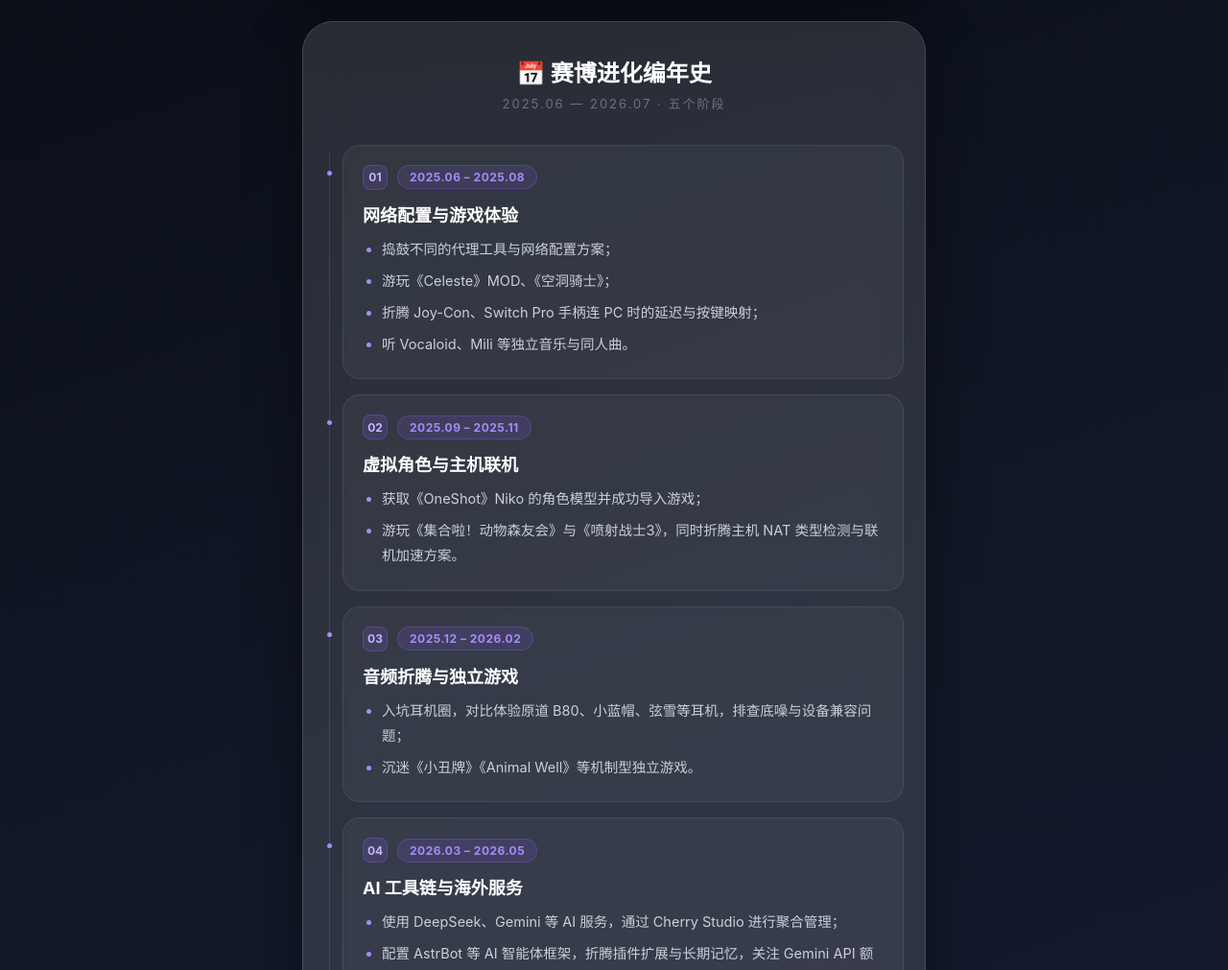
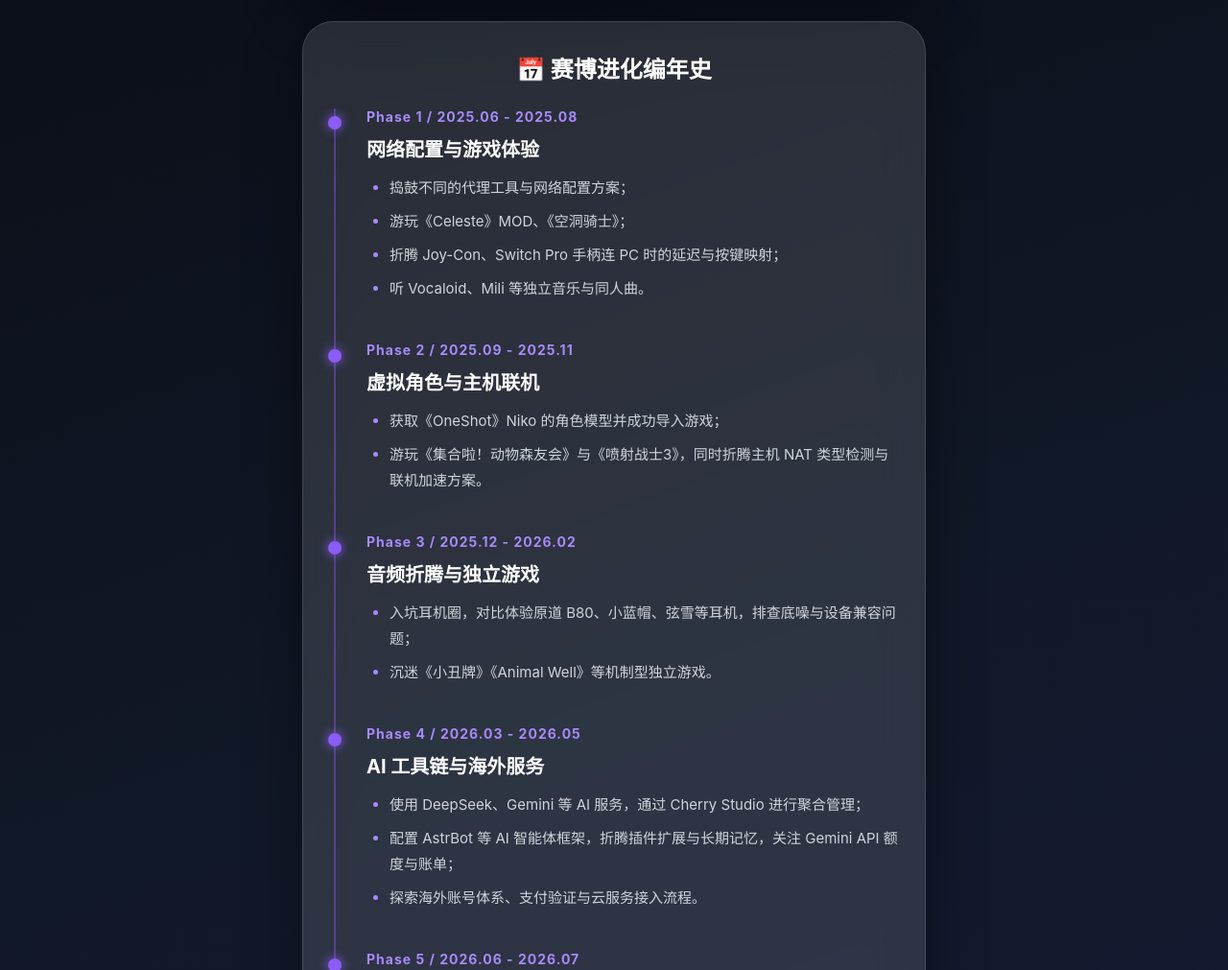
Before and after one commit to Yilink1/orbit, a plain HTML site: page index.html in a window 1280 px wide. Shown: the part 1613-2624 px from the top of the page at 96% size. Drawn offline with nearby package versions, Linux system fonts and the light colour scheme; a script that the page names is missing.

Commit message:
Update index.html styling

```diff
--- a/index.html
+++ b/index.html
@@ -175,121 +175,73 @@
 /* 编年史卡片专属视觉优化 */
 .timeline-card {
     text-align: left;
-    padding: 34px 22px 10px;
+    padding: 30px 24px;
 }
 
 .timeline-card h2 {
     text-align: center;
-    margin-bottom: 6px;
+    margin-bottom: 25px;
 }
 
-.timeline-subtitle {
-    text-align: center;
-    color: #6b7280;
-    font-size: 13px;
-    letter-spacing: 2px;
-    text-transform: uppercase;
-    margin-bottom: 34px;
-}
-
-/* 编年史时间轴专属样式：独立卡片堆叠，左侧一条极细竖线做时间轴暗示，不挤占正文宽度 */
+/* 编年史时间轴专属样式 */
 .timeline {
+    border-left: 2px solid rgba(139, 92, 246, 0.4);
+    margin: 20px 0 10px 8px;
+    padding-left: 32px;
     text-align: left;
-    display: flex;
-    flex-direction: column;
-    gap: 16px;
-    position: relative;
-    margin-left: 5px;
-    padding-left: 14px;
-}
-
-/* 极细竖线：贯穿整条时间轴，只是氛围提示，不承载信息宽度 */
-.timeline::before {
-    content: '';
-    position: absolute;
-    left: 0;
-    top: 6px;
-    bottom: 6px;
-    width: 1px;
-    background: rgba(139, 92, 246, 0.25);
 }
 
 .timeline-item {
     position: relative;
-    background: rgba(255, 255, 255, 0.045);
-    border: 1px solid rgba(255, 255, 255, 0.08);
-    border-radius: 18px;
-    padding: 20px 20px 22px;
+    margin-bottom: 42px;
 }
 
-/* 极小圆点：挂在细线上，标记每个阶段的起点 */
+.timeline-item:last-child {
+    margin-bottom: 0;
+}
+
 .timeline-item::before {
     content: '';
     position: absolute;
-    left: -17.5px;
-    top: 26px;
-    width: 5px;
-    height: 5px;
+    left: -40px;
+    top: 8px;
+    width: 14px;
+    height: 14px;
     border-radius: 50%;
-    background: #a78bfa;
-}
-
-/* 卡片头部：编号标签 + 日期胶囊 同一行 */
-.timeline-head {
-    display: flex;
-    align-items: center;
-    gap: 10px;
-    margin-bottom: 14px;
-}
-
-.timeline-node {
-    width: 26px;
-    height: 26px;
-    border-radius: 8px;
-    background: rgba(139, 92, 246, 0.15);
-    border: 1px solid rgba(139, 92, 246, 0.35);
-    display: flex;
-    align-items: center;
-    justify-content: center;
-    font-size: 12px;
-    font-weight: 700;
-    color: #c4b5fd;
-    flex-shrink: 0;
+    background: #8b5cf6;
+    box-shadow: 0 0 12px #8b5cf6;
 }
 
 .timeline-date {
-    font-size: 12px;
+    font-size: 14px;
     color: #a78bfa;
     font-weight: 700;
-    letter-spacing: 0.5px;
-    background: rgba(139, 92, 246, 0.14);
-    border: 1px solid rgba(139, 92, 246, 0.3);
-    padding: 4px 12px;
-    border-radius: 20px;
+    margin-bottom: 12px;
+    letter-spacing: 1px;
 }
 
 .timeline-title {
-    font-size: 18px;
+    font-size: 20px;
     font-weight: 700;
     color: #fff;
-    margin-bottom: 10px;
+    margin-bottom: 12px;
     line-height: 1.4;
 }
 
 .timeline-desc {
-    font-size: 14.5px;
-    color: #cbd0da;
+    font-size: 15px;
+    color: #d1d5db;
     line-height: 1.8;
 }
 
 /* 编年史分段列表样式 */
 .timeline-desc ul {
     margin: 0;
-    padding-left: 20px;
+    padding-left: 24px;
 }
 
 .timeline-desc li {
-    margin-bottom: 7px;
+    margin-bottom: 8px;
 }
 
 .timeline-desc li:last-child {
@@ -553,14 +505,10 @@
 <!-- ================= 编年史 ================= -->
 <div class="card timeline-card">
     <h2>📅 赛博进化编年史</h2>
-    <div class="timeline-subtitle">2025.06 — 2026.07 · 五个阶段</div>
 
     <div class="timeline">
         <div class="timeline-item">
-            <div class="timeline-head">
-                <span class="timeline-node">01</span>
-                <span class="timeline-date">2025.06 – 2025.08</span>
-            </div>
+            <div class="timeline-date">Phase 1 / 2025.06 - 2025.08</div>
             <div class="timeline-title">网络配置与游戏体验</div>
             <div class="timeline-desc">
                 <ul>
@@ -573,10 +521,7 @@
         </div>
 
         <div class="timeline-item">
-            <div class="timeline-head">
-                <span class="timeline-node">02</span>
-                <span class="timeline-date">2025.09 – 2025.11</span>
-            </div>
+            <div class="timeline-date">Phase 2 / 2025.09 - 2025.11</div>
             <div class="timeline-title">虚拟角色与主机联机</div>
             <div class="timeline-desc">
                 <ul>
@@ -587,10 +532,7 @@
         </div>
 
         <div class="timeline-item">
-            <div class="timeline-head">
-                <span class="timeline-node">03</span>
-                <span class="timeline-date">2025.12 – 2026.02</span>
-            </div>
+            <div class="timeline-date">Phase 3 / 2025.12 - 2026.02</div>
             <div class="timeline-title">音频折腾与独立游戏</div>
             <div class="timeline-desc">
                 <ul>
@@ -601,10 +543,7 @@
         </div>
 
         <div class="timeline-item">
-            <div class="timeline-head">
-                <span class="timeline-node">04</span>
-                <span class="timeline-date">2026.03 – 2026.05</span>
-            </div>
+            <div class="timeline-date">Phase 4 / 2026.03 - 2026.05</div>
             <div class="timeline-title">AI 工具链与海外服务</div>
             <div class="timeline-desc">
                 <ul>
@@ -616,10 +555,7 @@
         </div>
 
         <div class="timeline-item">
-            <div class="timeline-head">
-                <span class="timeline-node">05</span>
-                <span class="timeline-date">2026.06 – 2026.07</span>
-            </div>
+            <div class="timeline-date">Phase 5 / 2026.06 - 2026.07</div>
             <div class="timeline-title">云端建站与安卓玩机</div>
             <div class="timeline-desc">
                 <ul>
```
